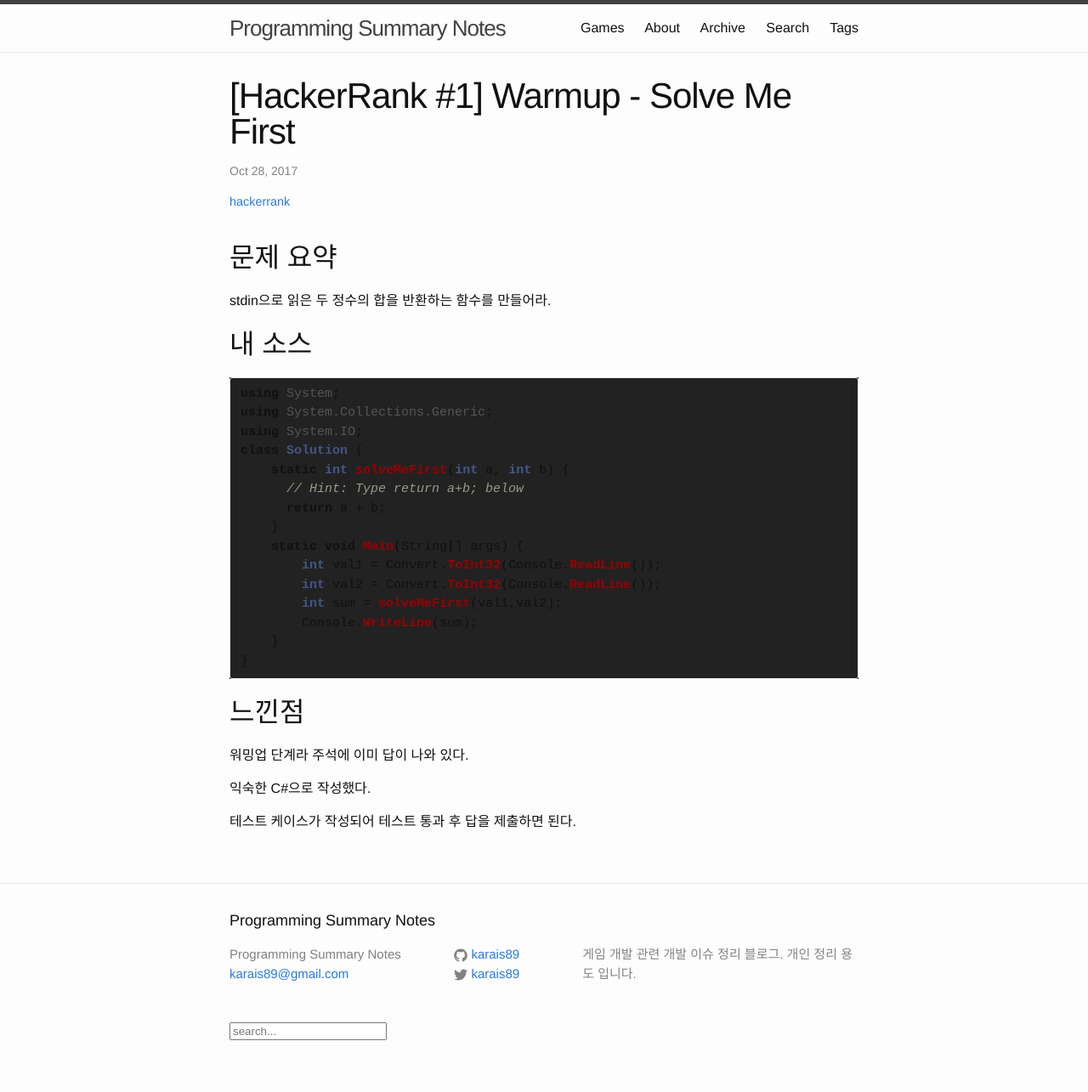
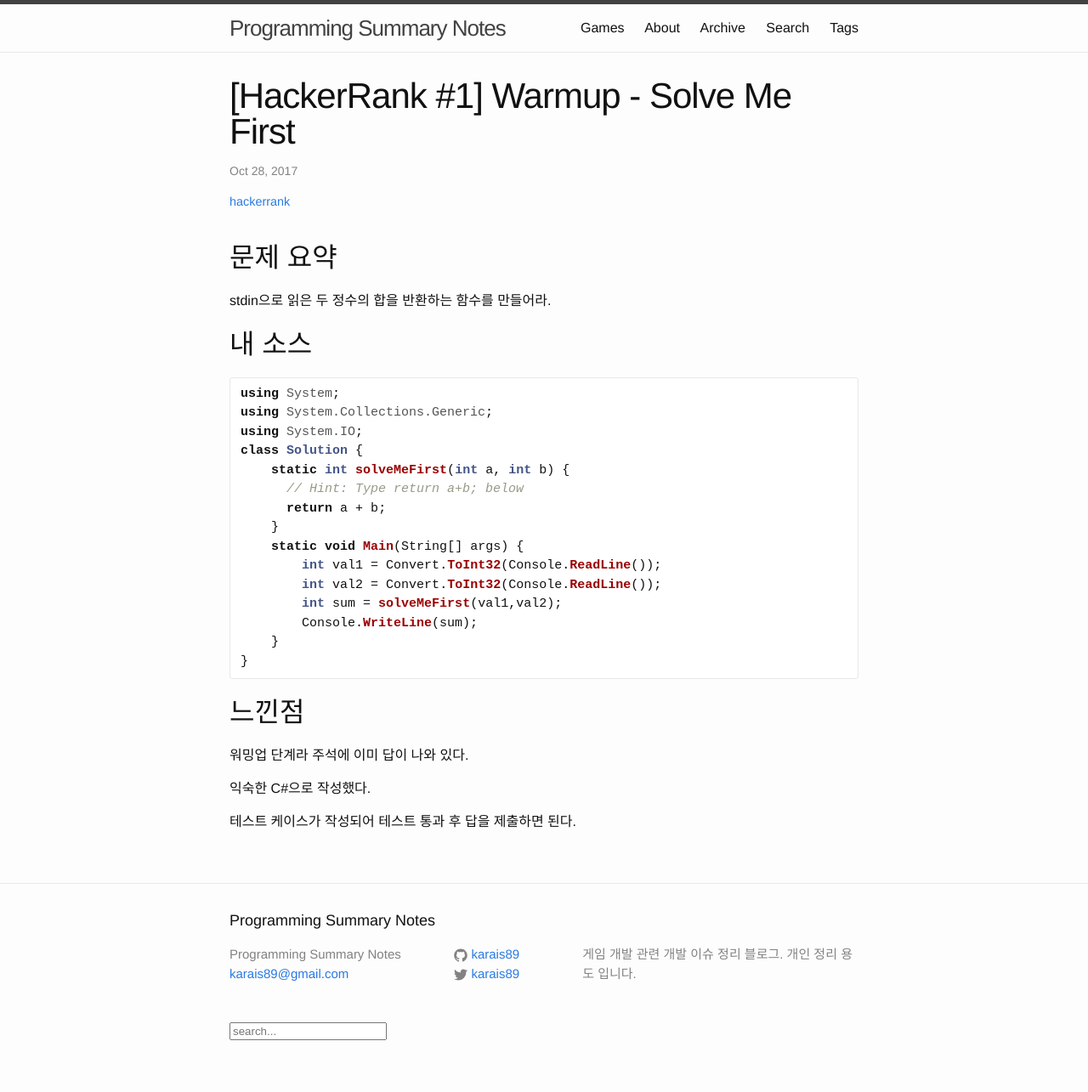
Before and after one commit to karais89/karais89.github.io_back, a Jekyll site: the page built from _posts/2017-10-29-HackerRank-Warmup-Solve-Me-First.markdown, in a window 1280 px wide. Shown: the whole page at 85% size. Built offline with Jekyll 4.4.1, drawn with Linux system fonts in a browser that asks for light colours; comment, search, counter and statistics services are not loaded.

Commit message:
background color fff

```diff
--- a/_sass/minima/_base.scss
+++ b/_sass/minima/_base.scss
@@ -132,7 +132,7 @@ code {
   font-size: 15px;
   border: 1px solid $grey-color-light;
   border-radius: 3px;
-  background-color: #222222;
+  background-color: #fff;
 }
 
 code {
--- a/_sass/minima/_syntax-highlighting.scss
+++ b/_sass/minima/_syntax-highlighting.scss
@@ -6,7 +6,7 @@
   @extend %vertical-rhythm;
 
   .highlighter-rouge & {
-    background: #222222;
+    background: #fff;
   }
 
   .c     { color: #998; font-style: italic } // Comment
```
